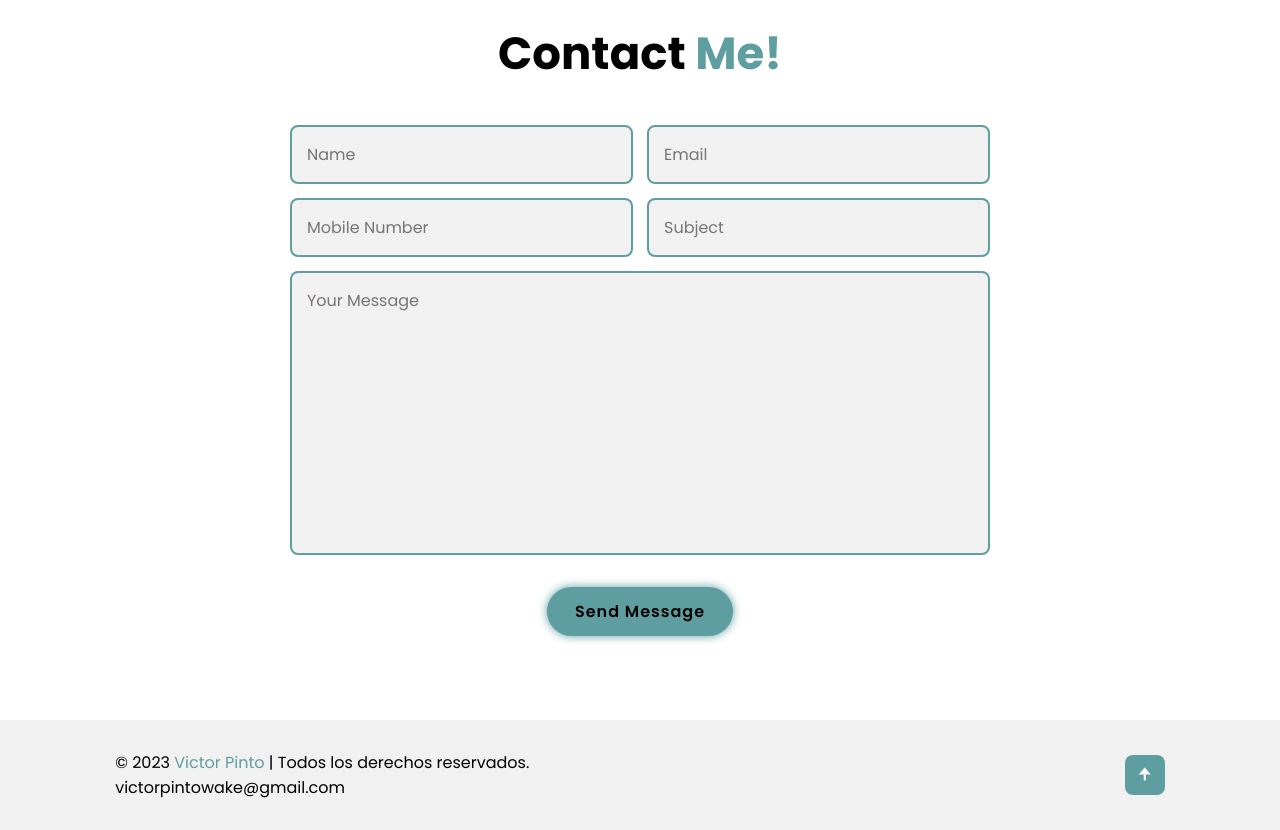
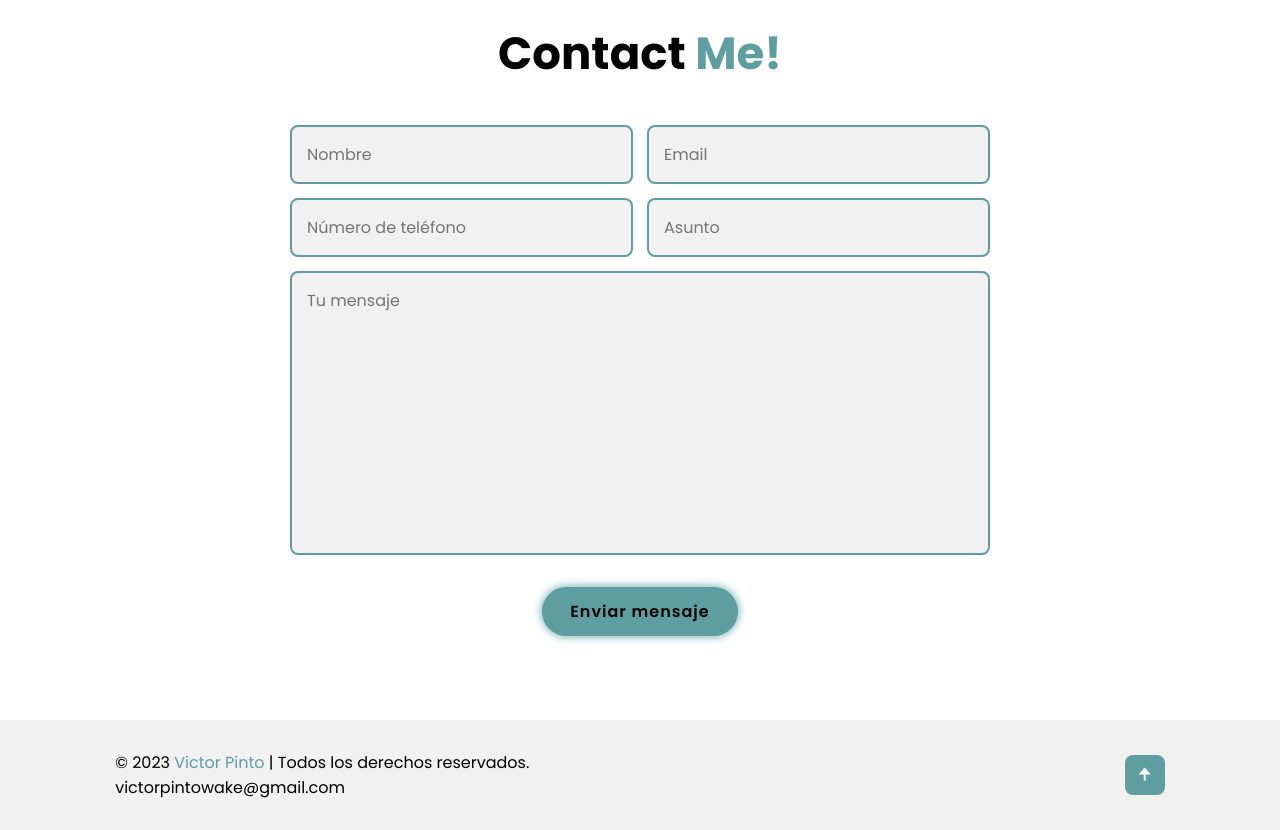
Before and after one commit to victorwake/porfolio-vite, a React (Vite) app in the folder client/: page / in a window 1280 px wide. Shown: the part 3280-4110 px from the top of the page. Built offline with nearby package versions, Linux system fonts and the light colour scheme.

Commit message:
idioma en contacto

```diff
--- a/client/src/components/Contacto.jsx
+++ b/client/src/components/Contacto.jsx
@@ -1,6 +1,10 @@
 import React, { useState } from 'react';
+import { useTranslation } from 'react-i18next';
 
 export default function Contacto() {
+  const [t, i18n] = useTranslation('global');//Traduccion
+  const [showModal, setShowModal] = useState(false);
+
   const [formData, setFormData] = useState({
     name: '',
     email: '',
@@ -60,7 +64,7 @@ export default function Contacto() {
           <div className="input-box">
             <input
               type="text"
-              placeholder="Name"
+              placeholder={t('name')}
               name="name"
               required
               value={formData.name}
@@ -68,7 +72,7 @@ export default function Contacto() {
             />
             <input
               type="email"
-              placeholder="Email"
+              placeholder={t('email')}
               name="email"
               required
               value={formData.email}
@@ -78,7 +82,7 @@ export default function Contacto() {
           <div className="input-box">
             <input
               type="number"
-              placeholder="Mobile Number"
+              placeholder={t('mobileNumber')}
               name="mobileNumber"
               required
               value={formData.mobileNumber}
@@ -86,7 +90,7 @@ export default function Contacto() {
             />
             <input
               type="text"
-              placeholder="Subject"
+              placeholder={t('subject')}
               name="subject"
               required
               value={formData.subject}
@@ -99,15 +103,15 @@ export default function Contacto() {
             id=""
             cols="30"
             rows="10"
-            placeholder="Your Message"
+            placeholder={t('yourMessage')}
             required
             value={formData.message}
             onChange={handleChange}
           ></textarea>
           <button type="submit" className="btn" disabled={isSending}>
-            {isSending ? 'Enviando...' : 'Send Message'}
+            {isSending ? t('sending') : t('send')}
           </button>
-          {isSuccess && <p>El correo electrónico se envió con éxito.</p>}
+          {isSuccess && <p className="alert-success">{t('alert-success')}</p>}
         </form>
       </section>
     </>
--- a/client/src/index.css
+++ b/client/src/index.css
@@ -538,6 +538,17 @@ section{
     cursor: pointer;
 }
 
+.alert-success{
+    font-size: 1.5rem;
+    color: #28a745;
+    background-color: #d4edda;
+    border-color: #c3e6cb;
+    margin-top: 1rem;
+    padding: 1rem;
+    border-radius: .8rem;
+    margin-bottom: 2rem;
+}
+
 /* fin contacto  */
 
 /* --------------------------------------------------------------------------------------------------- */
--- a/client/src/translations/en/global.json
+++ b/client/src/translations/en/global.json
@@ -5,7 +5,15 @@
 "soy": "And I'm a ",
 "multi-texto": ["Frontend developer", "", "backend developer" ],
 "About-me": ["About",  " Me", "Full Stack Developer!" ],
-"btn-about": "Read more"
+"btn-about": "Read more",
+"alert-success": "Message sent successfully!",
+"send": "Send Message",
+"sending": "Sending...",
+"yourMessage": "Your message",
+"subject": "Subject",
+"mobileNumber": "Mobile number",
+"email": "Email",
+"name": "Name"
 
 
 }
--- a/client/src/translations/es/global.json
+++ b/client/src/translations/es/global.json
@@ -5,7 +5,15 @@
     "soy": "Soy ",
     "multi-texto": ["desarrollador Frontend", "", "desarrollador Backend" ],
     "About-me": ["Acerca de ", " mi", "desarrollador Full Stack!"],
-    "btn-about": "Leer más"
+    "btn-about": "Leer más",
+    "alert-success": "Mensaje enviado con éxito!",
+    "send": "Enviar mensaje",
+    "sending": "Enviando...",
+    "yourMessage" : "Tu mensaje",
+    "subject": "Asunto",
+    "mobileNumber": "Número de teléfono",
+    "email": "Email",
+    "name": "Nombre"
 
 
 
```
Also changed, not shown: 1 other file (tests, documents, lock files or other folders).
